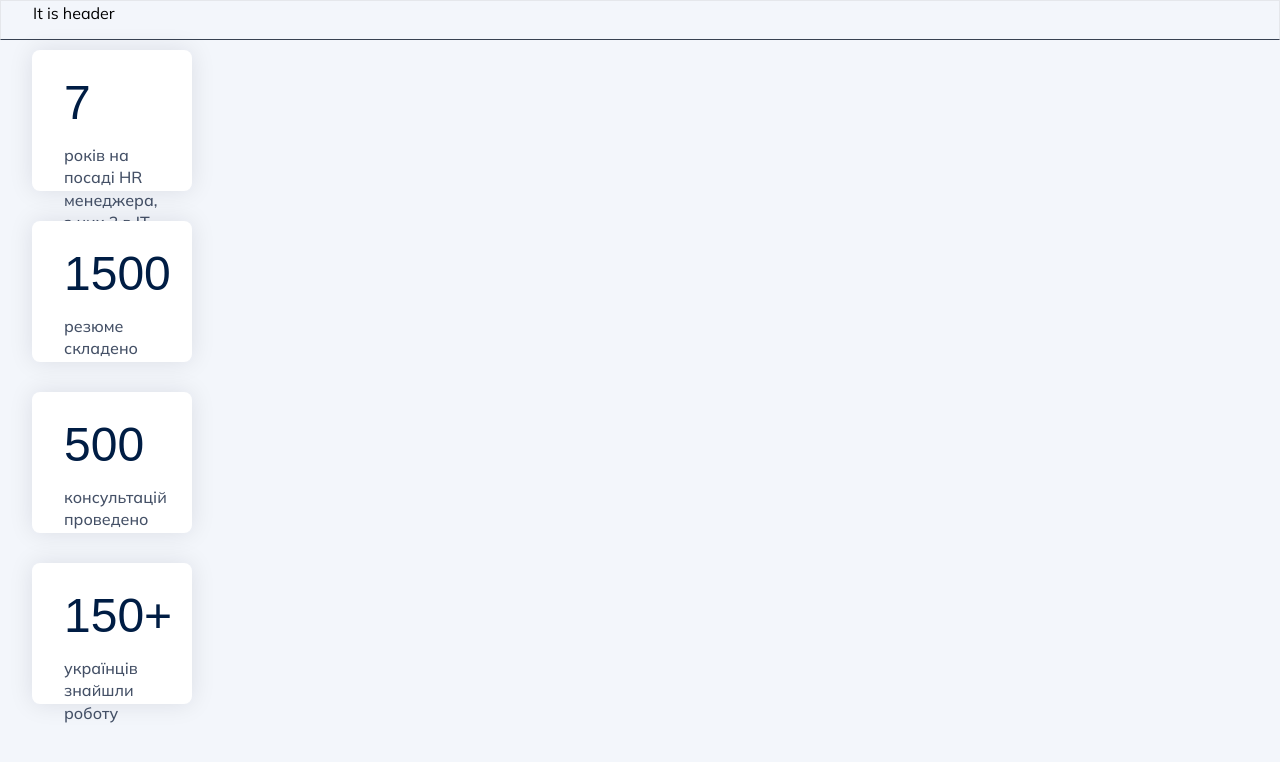
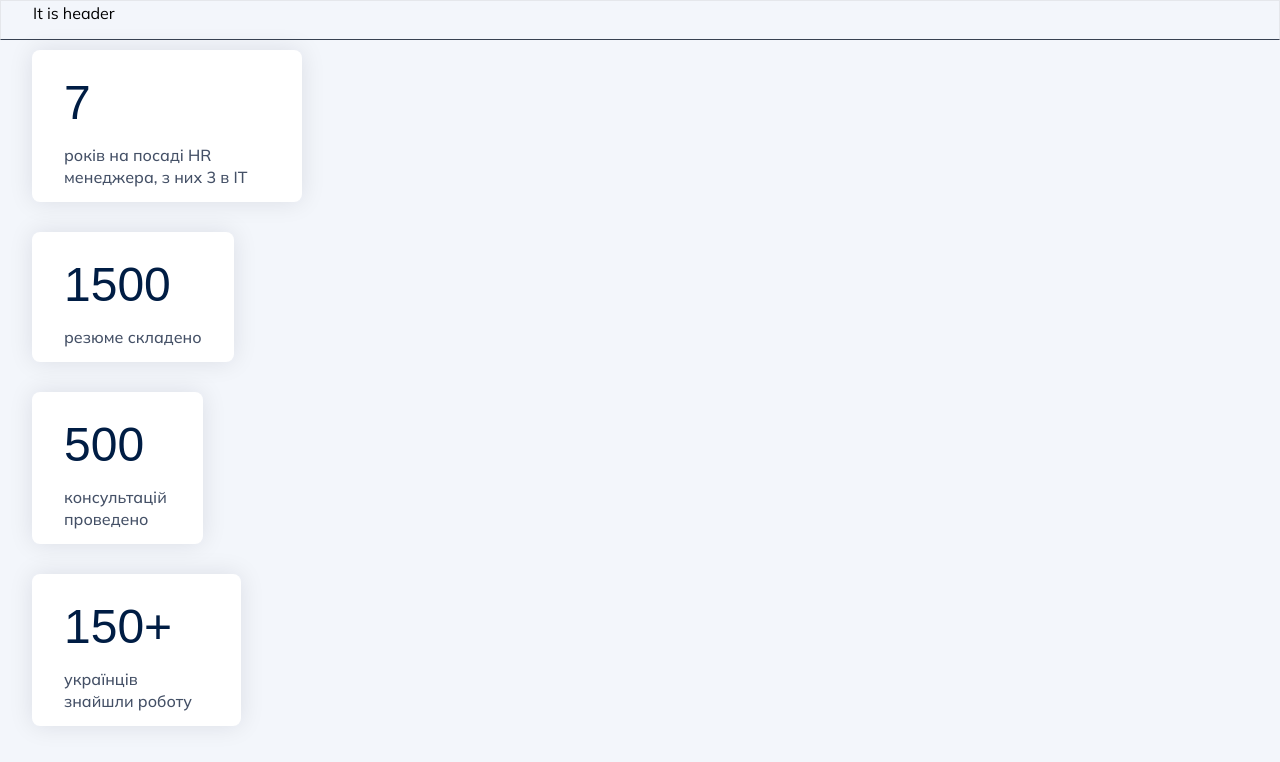
Before and after one commit to SoftRyzen-internship/career-consultant, a Next.js app: page / in a window 1280 px wide. Shown: the top 762 px of the page. Built offline with nearby package versions, Linux system fonts and the light colour scheme; a web font is replaced by a local one.

Commit message:
HeroPlates styles

```diff
--- a/app/(site)/globals.css
+++ b/app/(site)/globals.css
@@ -50,19 +50,3 @@ body {
 .section {
   @apply py-[30px] md:py-[40px] xl:py-[50px];
 }
-.plate-1 {
-  width: 270px;
-  height: 152px;
-}
-.plate-2 {
-  width: 202px;
-  height: 130px;
-}
-.plate-3 {
-  width: 171px;
-  height: 152px;
-}
-.plate-4 {
-  width: 209px;
-  height: 152px;
-}
--- a/components/HeroPlate/HeroPlate.tsx
+++ b/components/HeroPlate/HeroPlate.tsx
@@ -13,7 +13,7 @@ const HeroPlate: React.FC<HeroPlateProps> = ({
 }) => {
   return (
     <div
-      className={`w-[162px] h-[124px] border-0 rounded-lg shadow-custom bg-white py-[12px] px-[16px] sm:w-[222px] sm:h-[106px] md:p-[20px] md:w-[160px] md:h-[141px] xl:py-[24px] xl:px-[32px] ${className}`}
+      className={`w-[162px] h-[124px] border-0 rounded-lg shadow-custom bg-white py-[12px] px-[16px] sm:w-[222px] sm:h-[106px] md:p-[20px] md:w-[160px] md:h-[141px] xl:py-[24px] xl:px-[32px]  ${className}`}
     >
       <p className="text-text01 font-fixel-regular text-[32px] leading-[1.21] mb-2 xl:text-[48px] font-normal xl:mb-3 ">
         {quantity}
--- a/components/HeroPlates/HeroPlates.tsx
+++ b/components/HeroPlates/HeroPlates.tsx
@@ -10,12 +10,18 @@ type HeroPlatesProps = {
 };
 
 const HeroPlates: React.FC<HeroPlatesProps> = () => {
+  const plateClasses = [
+    'xl:w-[270px] xl:h-[152px]',
+    'xl:w-[202px] xl:h-[130px]',
+    'xl:w-[171px] xl:h-[152px]',
+    'xl:w-[209px] xl:h-[152px]',
+  ];
   return (
-    <div className="hidden md:flex md:gap-[16px] xl:flex-col xl:gap-[30px] list-none ">
+    <div className=" md:flex md:gap-[16px] xl:flex-col xl:gap-[30px] list-none ">
       {plates.map((plate, index) => (
         <li key={plate.id}>
           <HeroPlate
-            className={`plate-${index + 1}`}
+            className={plateClasses[index]}
             quantity={plate.quantity}
             description={plate.description}
           />
```
